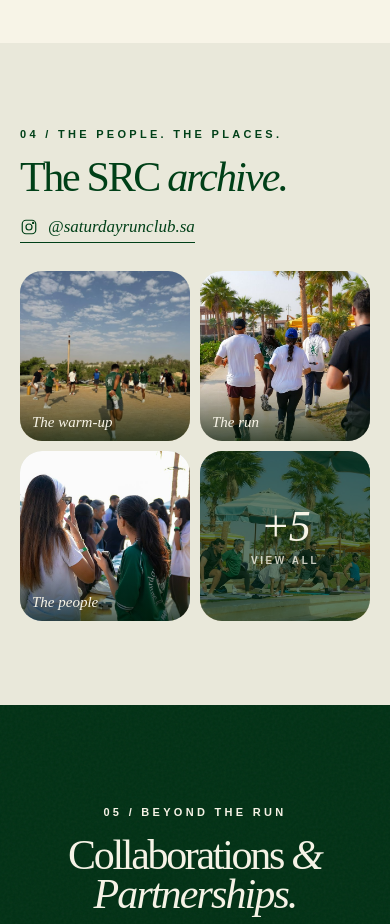
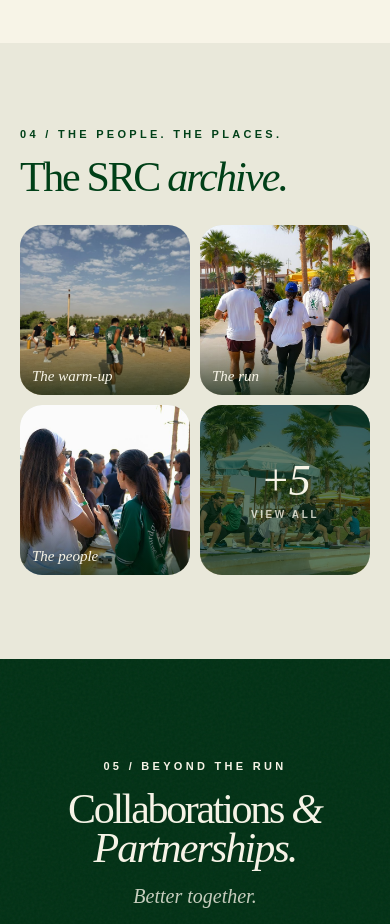
Before and after one commit to janabdulaal/src, a plain HTML site: page index.html in a window 390 px wide. Shown: the part 3660-4584 px from the top of the page. Drawn offline with Linux system fonts and the light colour scheme; animation ran at ten frames a second.

Commit message:
Remove Instagram handle from archive header
Co-Authored-By: Claude Opus 5.5 <noreply@anthropic.com>

```diff
--- a/index.html
+++ b/index.html
@@ -311,9 +311,6 @@ body.ready .hero p{opacity:.92;transform:none}
 .archive{background:var(--sage);padding:clamp(90px,10vw,140px) 0}
 .archive-head{display:flex;align-items:end;justify-content:space-between;gap:20px;margin-bottom:clamp(28px,4vw,44px)}
 .archive-head h2{margin-top:16px}
-.ig-handle{display:inline-flex;align-items:center;gap:10px;padding-bottom:5px;border-bottom:1px solid currentColor;font:italic 19px var(--serif);opacity:.8;transition:opacity .3s}
-.ig-handle:hover{opacity:1}
-.ig-handle svg{width:18px;height:18px}
 .g-more{position:absolute;inset:0;display:flex;flex-direction:column;align-items:center;justify-content:center;gap:6px;background:rgba(0,40,14,.62);color:var(--cream);transition:background .5s var(--ease)}
 .g-more b{font:italic 400 clamp(44px,4.4vw,64px)/1 var(--serif);letter-spacing:-.03em}
 .g-more small{font:700 10px var(--sans);letter-spacing:.26em;text-transform:uppercase;opacity:.8}
@@ -466,9 +463,7 @@ body.ready .hero p{opacity:.92;transform:none}
   .cal-count b{font-size:28px}
   /* Archive */
   .archive{padding:84px 0}
-  .archive-head{flex-wrap:wrap;align-items:flex-start}
-  .ig-handle{font-size:17px}
-  .gallery{grid-template-columns:1fr 1fr;gap:10px}
+    .gallery{grid-template-columns:1fr 1fr;gap:10px}
   .g-item .ph{aspect-ratio:1}
   .g-item .cap{padding:30px 12px 10px;font-size:15px}
   .g-item .cap b{display:none}
@@ -679,7 +674,6 @@ body.ready .hero p{opacity:.92;transform:none}
           <div class="eyebrow rv">04 / The people. The places.</div>
           <h2 class="rv">The SRC <em>archive.</em></h2>
         </div>
-        <a class="ig-handle rv d1" id="gallery-ig" href="https://www.instagram.com/saturdayrunclub.sa/" target="_blank" rel="noopener noreferrer"><svg viewBox="0 0 24 24" fill="none" stroke="currentColor" stroke-width="1.6"><rect x="3" y="3" width="18" height="18" rx="5"/><circle cx="12" cy="12" r="4"/><circle cx="17.5" cy="6.5" r=".8" fill="currentColor"/></svg><span>@saturdayrunclub.sa</span></a>
       </div>
       <div class="gallery" id="gallery"></div>
     </div>
@@ -1029,7 +1023,6 @@ function renderGallery(list, fromInstagram) {
   gallery.classList.toggle("ig", !!fromInstagram);
   gallery.innerHTML = list.map((it, i) => `<button type="button" class="g-item rv" data-i="${i}"${i >= FIRST_SHOWN ? " hidden" : ""} aria-label="View photo${it.caption ? ": " + esc(it.caption) : ""}"><div class="ph"><img src="${esc(thumbOf(it.image))}" data-full="${esc(it.image)}" alt="" loading="lazy" onerror="if(this.src!==this.dataset.full)this.src=this.dataset.full"></div><span class="cap">${esc(it.caption || "")}<b>${String(i + 1).padStart(2, "0")}</b></span>${i === FIRST_SHOWN - 1 && list.length > FIRST_SHOWN ? `<span class="g-more"><b>+${list.length - FIRST_SHOWN}</b><small>View all</small></span>` : `<span class="zoom-ico" aria-hidden="true"><svg><use href="#i-up"/></svg></span>`}</button>`).join("");
   $$(".g-item", gallery).forEach((el, i) => { el.style.transitionDelay = (i % 3) * 80 + "ms"; io.observe(el); });
-  $("#gallery-ig").href = `https://www.instagram.com/${CONTENT.instagram.username}/`;
 }
 gallery.addEventListener("click", e => {
   const b = e.target.closest(".g-item");
```
